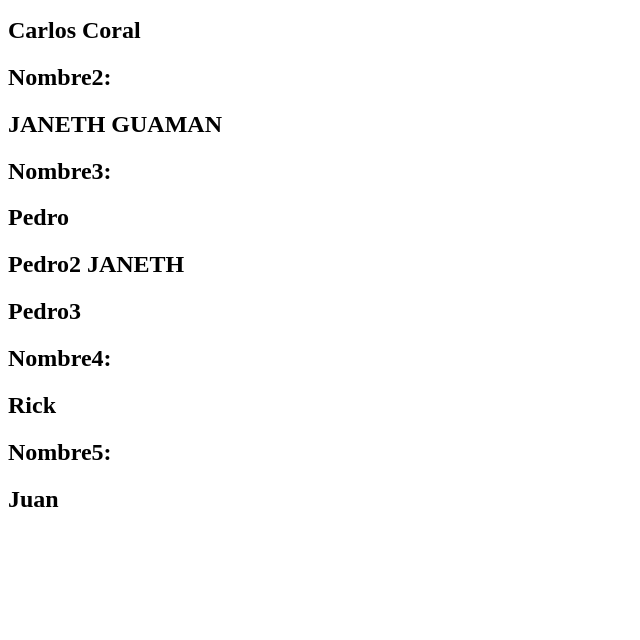
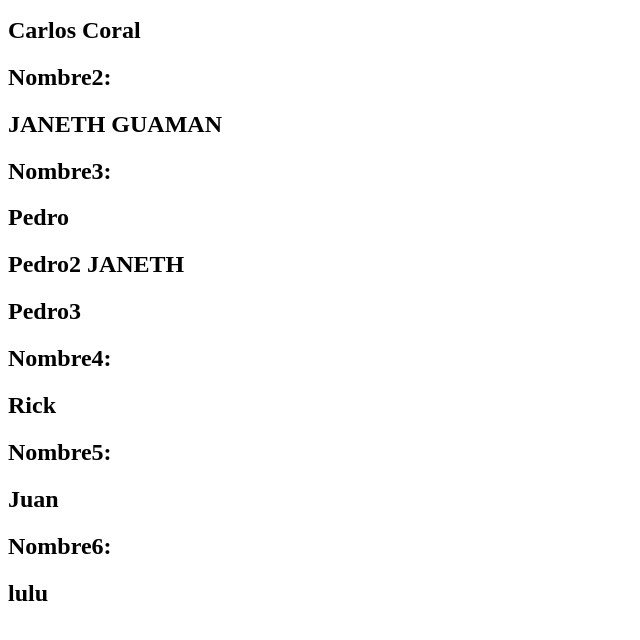
Before and after one commit to CJCB77/Practica-Git, a plain HTML site: page index.html in a window 1280 px wide. Shown: the part 110-750 px from the top of the page, without its empty margins (0-640 px from the left). Drawn offline with Linux system fonts and the light colour scheme.

Commit message:
Agregue otro nombre

```diff
--- a/index.html
+++ b/index.html
@@ -26,6 +26,9 @@
     <h2>Nombre5:</h2>
     <h2>Juan</h2>
 
+    <h2>Nombre6:</h2>
+    <h2>lulu</h2>
+
 
 
 
```
